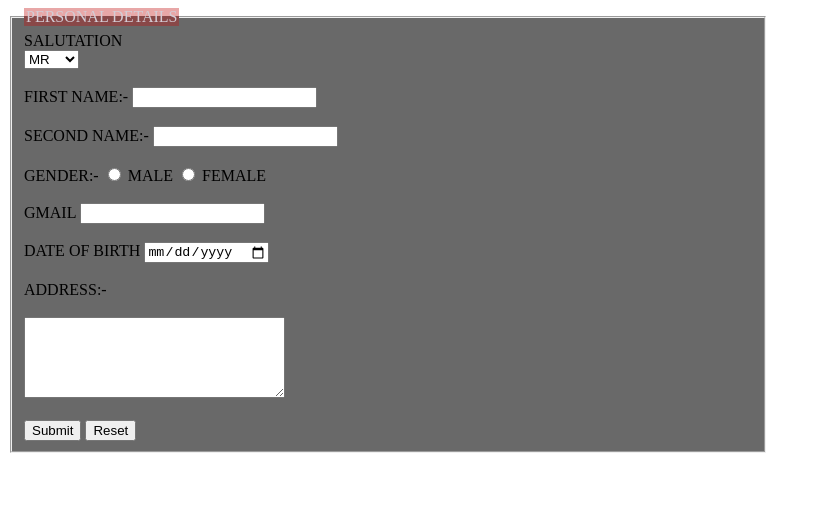
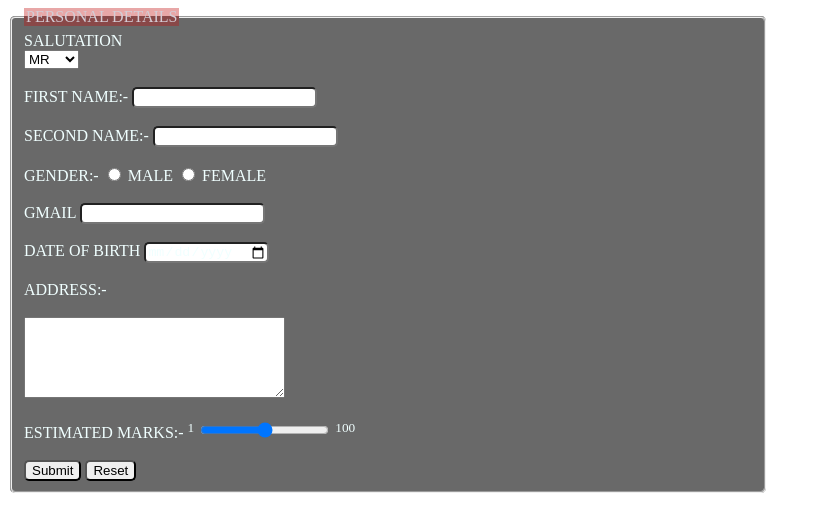
Before and after one commit to shivam-birla/html-learning, a plain HTML site: page form.html in a window 1280 px wide. Shown: the whole page, without its empty margins (0-819 px from the left). Drawn offline with Linux system fonts and the light colour scheme.

Commit message:
range included

```diff
--- a/form.html
+++ b/form.html
@@ -14,10 +14,17 @@
             background-color: dimgray;
             margin-right: 40%;
         }
+        .border{
+            border-radius: 5px;
+            color: azure;
+        }
+        #border{
+            border-radius: 5px;
+        }
     </style>
 </head>
 <body>
-    <fieldset id="submit"><legend>PERSONAL DETAILS <b></b></legend>
+    <fieldset id="submit" class="border"><legend>PERSONAL DETAILS <b></b></legend>
         <form action="#">
             <label for="prefix">SALUTATION</label><BR>
             <select name="salutasn" id="prefix" >
@@ -26,22 +33,24 @@
                 <option value="ms">MISS</option>
             </select><br><br>
             <label for="firstname">FIRST NAME:-</label>
-            <input type="text" id="firstname" ><br><br>
+            <input type="text" id="firstname"  class="border"><br><br>
             <label for="name"> SECOND NAME:-</label>
-            <input type="text" id="name" ><br><br>
+            <input type="text" id="name" class="border" ><br><br>
             <LABel>GENDER:-</LABel>
-            <input type="radio" id="gender" name="persongender">
+            <input type="radio" id="gender" name="persongender" class="border">
             <label for="gender">MALE</label>
-            <input type="radio" name="persongender" id="gender2">
+            <input type="radio" name="persongender" id="gender2" class="border">
             <label for="gender2">FEMALE</label><br><br>
             <label for="gmail">GMAIL</label>
-            <input type="email" id="gmail"><br><br>
+            <input type="email" id="gmail" class="border"><br><br>
             <label for="birthday" >DATE OF BIRTH</label>
-            <input type="date" id="birthday"><br><br>
+            <input type="date" id="birthday" class="border"><br><br>
             <label for="address">ADDRESS:-</label><br><br>
             <textarea name="" id="address" cols="30" rows="5"></textarea><br><br>
-            <input type="submit">
-            <input type="reset">
+            <label for="range">ESTIMATED MARKS:- </label>
+           <sup>1</sup> <input type="range" id="range"> <sup>100</sup><br><br>
+            <input type="submit" id="border">
+            <input type="reset" id="border">
 
         </form>
     </fieldset>
```
